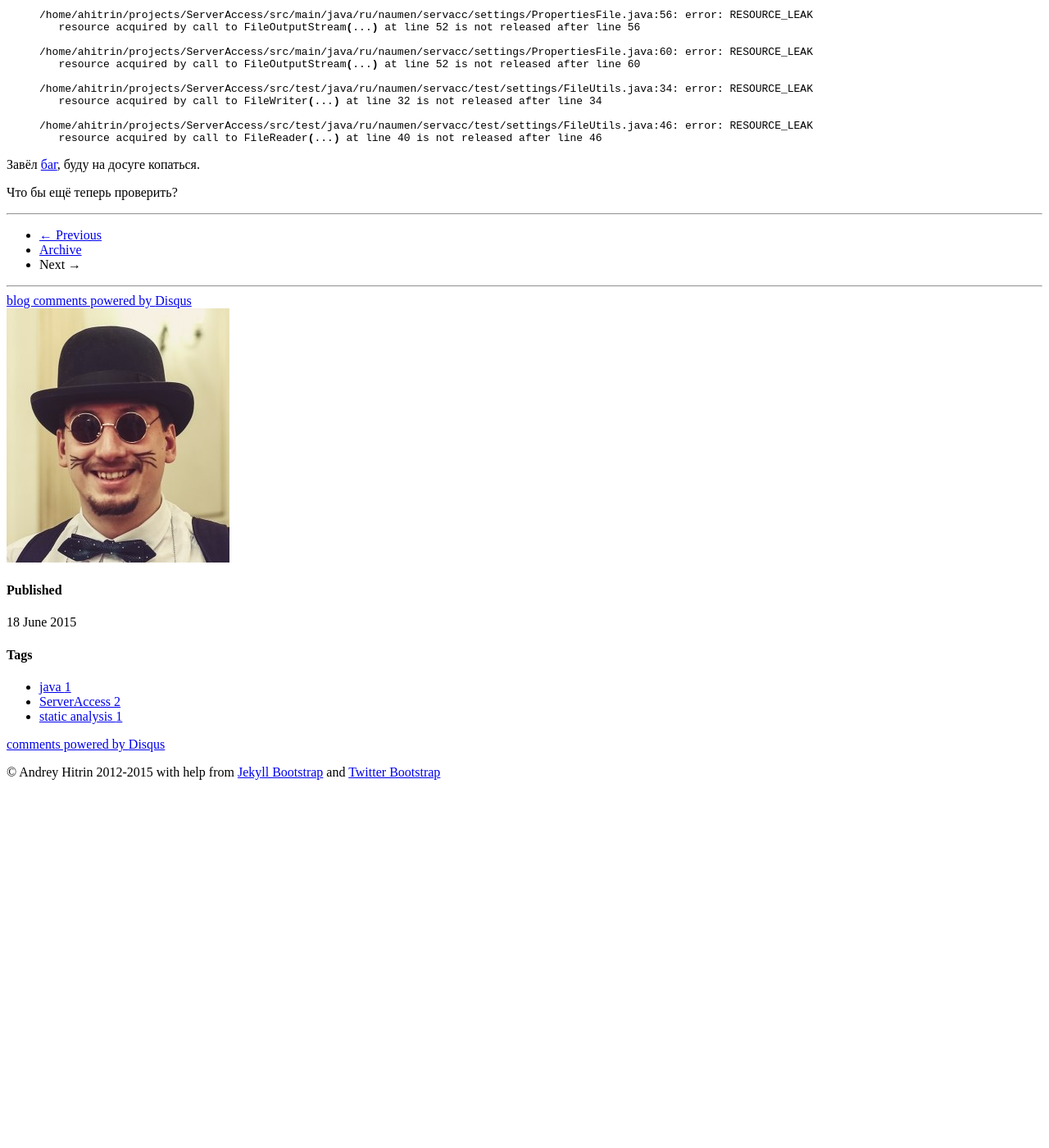
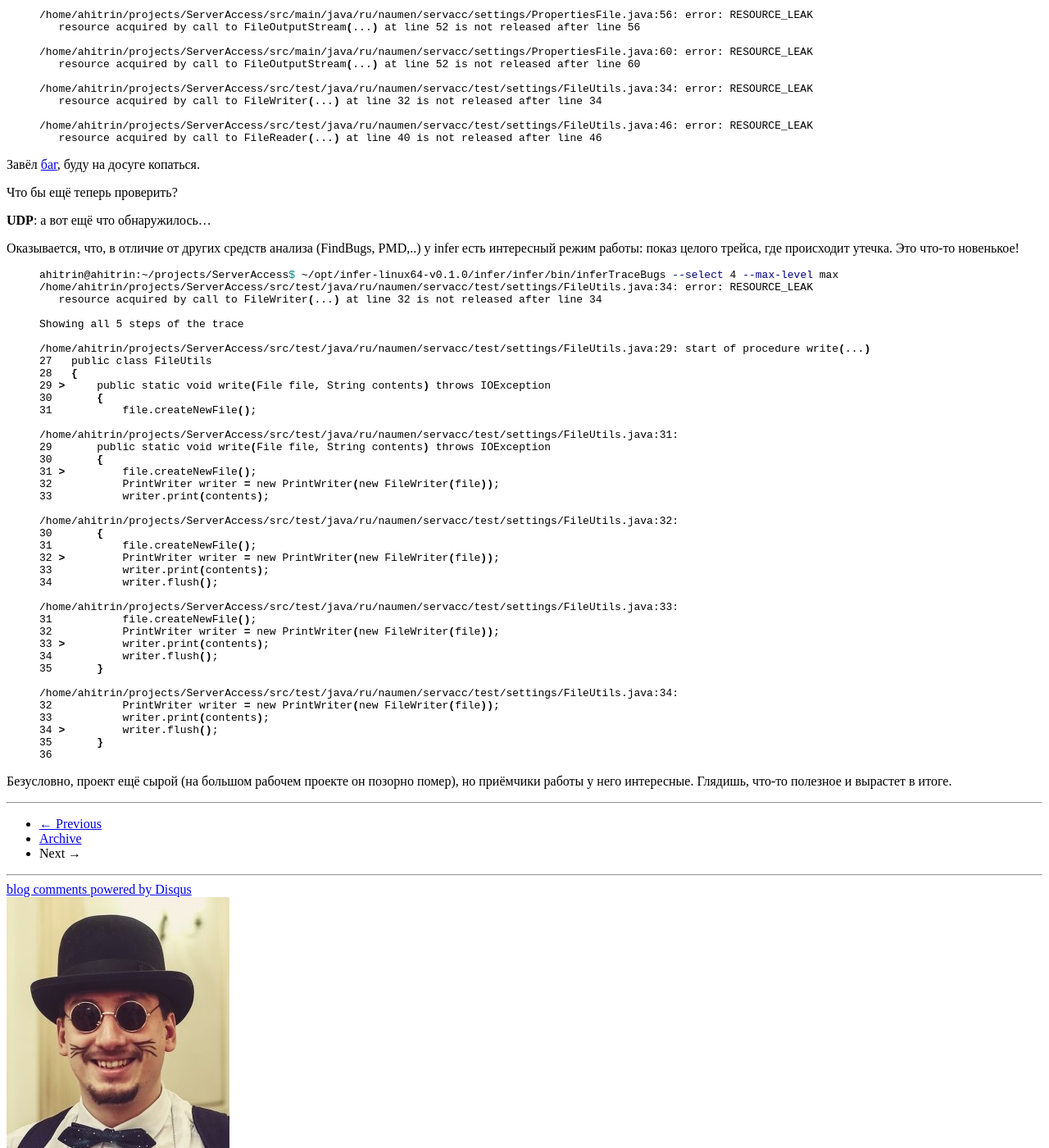
Before and after one commit to ahitrin/ahitrin.github.com, a Jekyll site: the page built from _posts/2015-06-18-facebook-infer.markdown, in a window 1280 px wide and 1400 px high, scrolled down 604 px. Shown: the whole window at 82% size. Built offline with Jekyll 4.4.1, drawn with Linux system fonts in a browser that asks for light colours; comment, search, counter and statistics services are not loaded; before the commit the page ends 1571 px from its top, so only the background shows below that.

Commit message:
Infer: update

```diff
--- a/_posts/2015-06-18-facebook-infer.markdown
+++ b/_posts/2015-06-18-facebook-infer.markdown
@@ -53,3 +53,54 @@ Analysis done
 Завёл [баг](https://github.com/apatrushev/ServerAccess/issues/58), буду на досуге копаться.
 
 Что бы ещё теперь проверить?
+
+**UDP**: а вот ещё что обнаружилось...
+
+Оказывается, что, в отличие от других средств анализа (FindBugs, PMD,..) у infer есть интересный режим работы: показ целого трейса, где происходит утечка.
+Это что-то новенькое!
+
+{% highlight bash %}
+ahitrin@ahitrin:~/projects/ServerAccess$ ~/opt/infer-linux64-v0.1.0/infer/infer/bin/inferTraceBugs --select 4 --max-level max
+/home/ahitrin/projects/ServerAccess/src/test/java/ru/naumen/servacc/test/settings/FileUtils.java:34: error: RESOURCE_LEAK
+   resource acquired by call to FileWriter(...) at line 32 is not released after line 34
+
+Showing all 5 steps of the trace
+
+/home/ahitrin/projects/ServerAccess/src/test/java/ru/naumen/servacc/test/settings/FileUtils.java:29: start of procedure write(...)
+27   public class FileUtils
+28   {
+29 >     public static void write(File file, String contents) throws IOException
+30       {
+31           file.createNewFile();
+
+/home/ahitrin/projects/ServerAccess/src/test/java/ru/naumen/servacc/test/settings/FileUtils.java:31:
+29       public static void write(File file, String contents) throws IOException
+30       {
+31 >         file.createNewFile();
+32           PrintWriter writer = new PrintWriter(new FileWriter(file));
+33           writer.print(contents);
+
+/home/ahitrin/projects/ServerAccess/src/test/java/ru/naumen/servacc/test/settings/FileUtils.java:32:
+30       {
+31           file.createNewFile();
+32 >         PrintWriter writer = new PrintWriter(new FileWriter(file));
+33           writer.print(contents);
+34           writer.flush();
+
+/home/ahitrin/projects/ServerAccess/src/test/java/ru/naumen/servacc/test/settings/FileUtils.java:33:
+31           file.createNewFile();
+32           PrintWriter writer = new PrintWriter(new FileWriter(file));
+33 >         writer.print(contents);
+34           writer.flush();
+35       }
+
+/home/ahitrin/projects/ServerAccess/src/test/java/ru/naumen/servacc/test/settings/FileUtils.java:34:
+32           PrintWriter writer = new PrintWriter(new FileWriter(file));
+33           writer.print(contents);
+34 >         writer.flush();
+35       }
+36
+{% endhighlight %}
+
+Безусловно, проект ещё сырой (на большом рабочем проекте он позорно помер), но приёмчики работы у него интересные.
+Глядишь, что-то полезное и вырастет в итоге.
```
